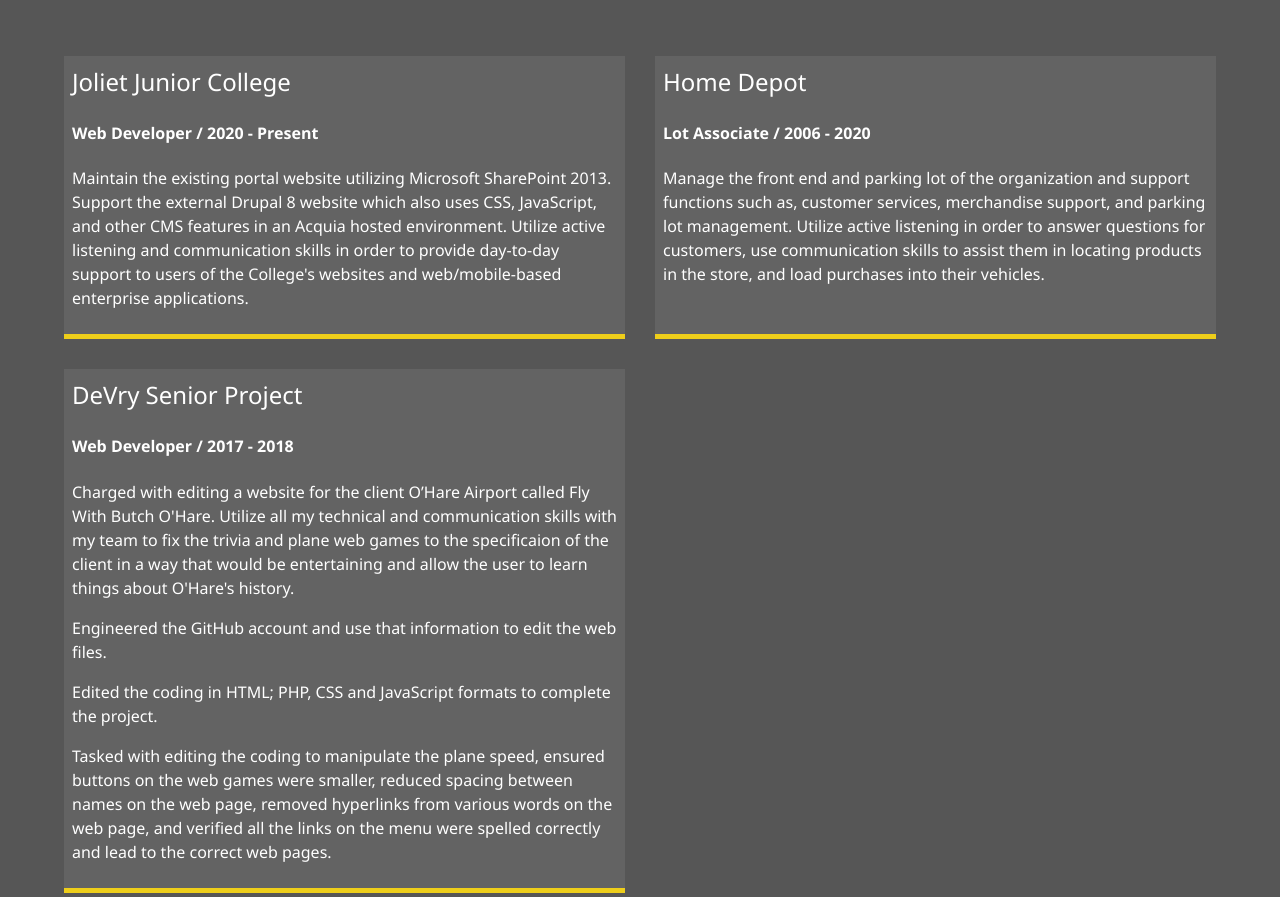
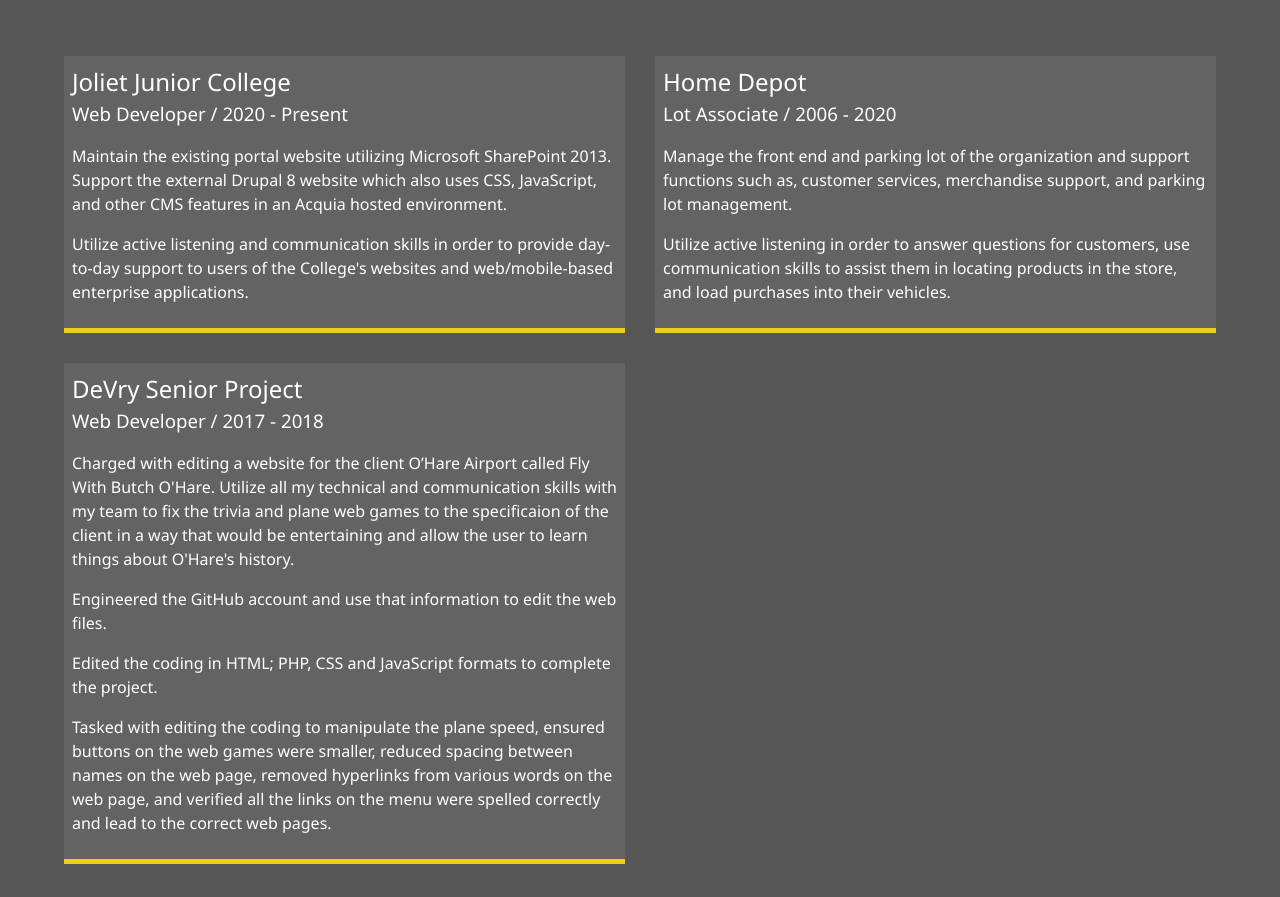
Before and after one commit to Chibullz023/modern_portfolio, a website: page dist/about.html in a window 1280 px wide. Shown: the part 840-1737 px from the top of the page. Drawn offline with Linux system fonts and the light colour scheme.

Commit message:
Changed paragraphs and formatting

```diff
--- a/dist/about.html
+++ b/dist/about.html
@@ -78,11 +78,13 @@
         </div>
         <div class="job job-1">
           <h2>Joliet Junior College</h2>
-          <h4>Web Developer / 2020 - Present</h4>
+          <h3>Web Developer / 2020 - Present</h3>
           <p>
             Maintain the existing portal website utilizing Microsoft SharePoint
             2013. Support the external Drupal 8 website which also uses CSS,
             JavaScript, and other CMS features in an Acquia hosted environment.
+          </p>
+          <p>
             Utilize active listening and communication skills in order to
             provide day-to-day support to users of the College's websites and
             web/mobile-based enterprise applications.
@@ -90,11 +92,14 @@
         </div>
         <div class="job job-2">
           <h2>Home Depot</h2>
-          <h4>Lot Associate / 2006 - 2020</h4>
+          <h3>Lot Associate / 2006 - 2020</h3>
           <p>
             Manage the front end and parking lot of the organization and support
             functions such as, customer services, merchandise support, and
-            parking lot management. Utilize active listening in order to answer
+            parking lot management.
+            </p>
+            <p>
+            Utilize active listening in order to answer
             questions for customers, use communication skills to assist them in
             locating products in the store, and load purchases into their
             vehicles.
@@ -102,7 +107,7 @@
         </div>
         <div class="job job-3">
           <h2>DeVry Senior Project</h2>
-          <h4>Web Developer / 2017 - 2018</h4>
+          <h3>Web Developer / 2017 - 2018</h3>
           <p>
             Charged with editing a website for the client O’Hare Airport called
             Fly With Butch O'Hare. Utilize all my technical and communication
```
